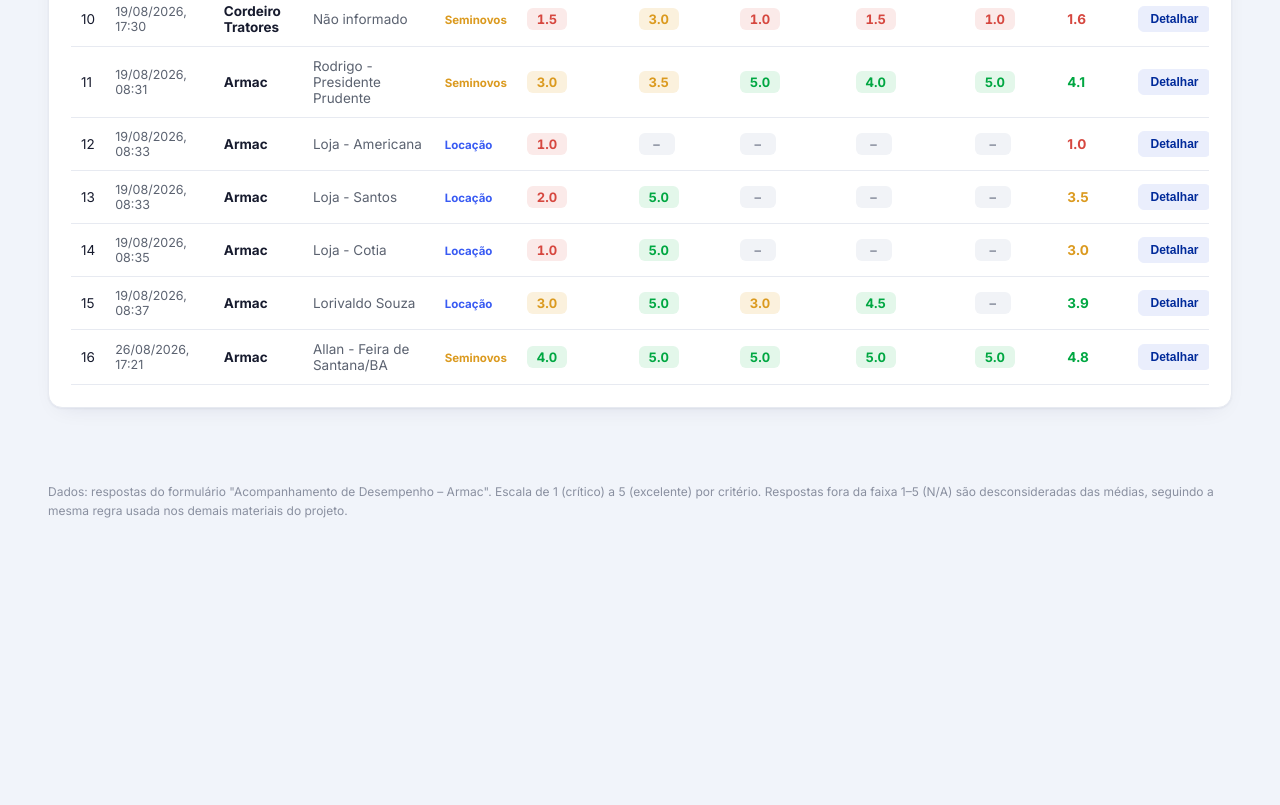
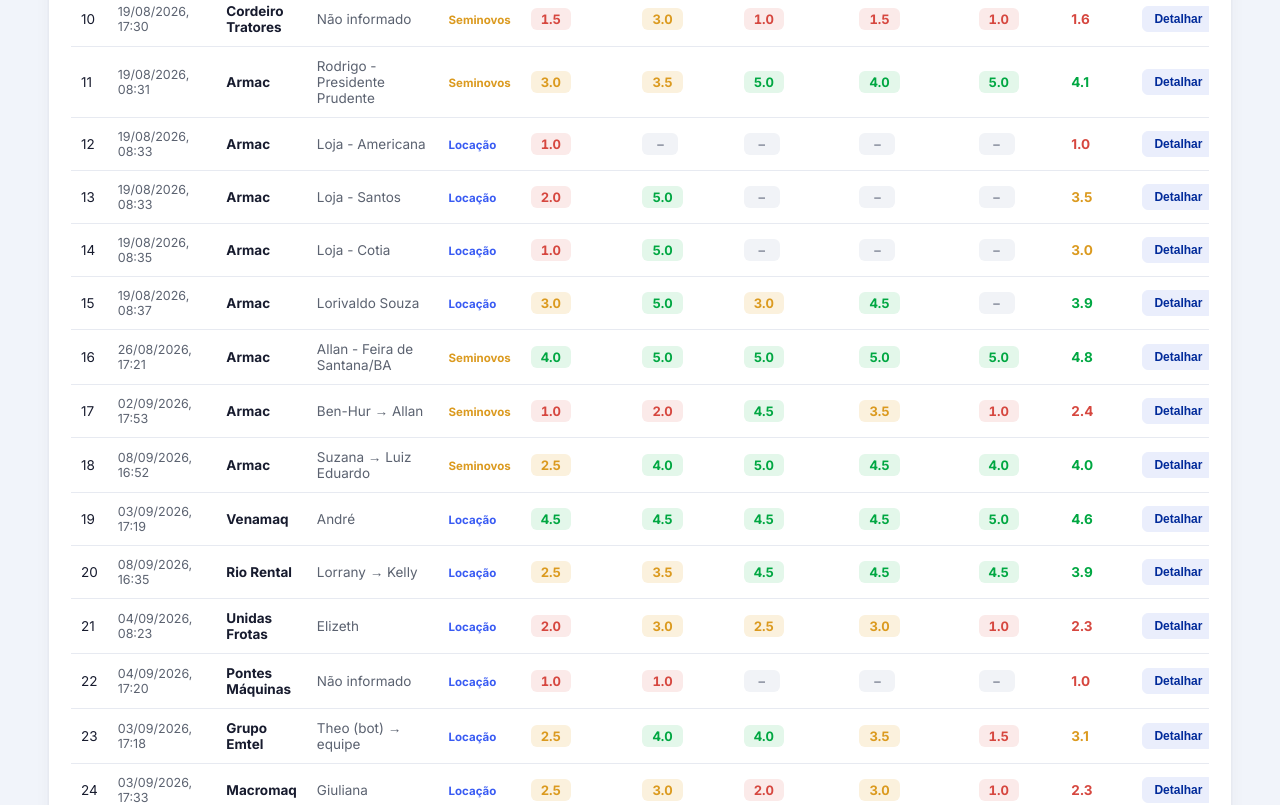
Before and after one commit to RENATO-RAY/Dashboard-ARMAC, a plain HTML site: page index.html in a window 1280 px wide. Shown: the part 1995-2800 px from the top of the page. Before the commit the page ends 2552 px from the top, so only its background shows below. Drawn offline with Linux system fonts and the light colour scheme.

Commit message:
Add files via upload

```diff
--- a/index.html
+++ b/index.html
@@ -589,10 +589,19 @@
   {timestamp:'2026-08-19 17:30:00', empresa:'Cordeiro Tratores', vendedor:'Não informado',               tipo:'Seminovos', isArmac:false, loja:null, primeiroContatoTime:null, consultorTime:null, scores:[2.0,1.0,5.0,1.0,1.0,1.0,1.0,2.0,1.0,1.0]},
   {timestamp:'2026-08-19 08:31:45', empresa:'Armac',         vendedor:'Rodrigo - Presidente Prudente',   tipo:'Seminovos', isArmac:true,  loja:'Presidente Prudente', primeiroContatoTime:'14:17', consultorTime:'16:08', scores:[1.0,5.0,2.0,5.0,5.0,5.0,4.0,4.0,5.0,5.0]},
   {timestamp:'2026-08-19 08:33:01', empresa:'Armac',         vendedor:'Loja - Americana',                tipo:'Locação',   isArmac:true,  loja:'Americana', primeiroContatoTime:null, consultorTime:null, scores:[1.0,'N/A','N/A','N/A','N/A','N/A','N/A','N/A','N/A','N/A']},
-  {timestamp:'2026-08-19 08:33:52', empresa:'Armac',         vendedor:'Loja - Santos',                   tipo:'Locação',   isArmac:true,  loja:'Santos', primeiroContatoTime:'08:27', consultorTime:null, scores:[2.0,'N/A','N/A',5.0,'N/A','N/A','N/A','N/A','N/A','N/A']},
-  {timestamp:'2026-08-19 08:35:10', empresa:'Armac',         vendedor:'Loja - Cotia',                    tipo:'Locação',   isArmac:true,  loja:'Cotia', primeiroContatoTime:'17:36', consultorTime:null, scores:[1.0,'N/A','N/A',5.0,'N/A','N/A','N/A','N/A','N/A','N/A']},
+  {timestamp:'2026-08-19 08:33:52', empresa:'Armac',         vendedor:'Loja - Santos',                   tipo:'Locação',   isArmac:true,  loja:'Santos', primeiroContatoTime:'08:27', consultorTime:null, scores:[2.0,'N/A',5.0,5.0,'N/A','N/A','N/A','N/A','N/A','N/A']},
+  {timestamp:'2026-08-19 08:35:10', empresa:'Armac',         vendedor:'Loja - Cotia',                    tipo:'Locação',   isArmac:true,  loja:'Cotia', primeiroContatoTime:'17:36', consultorTime:null, scores:[1.0,'N/A',5.0,5.0,'N/A','N/A','N/A','N/A','N/A','N/A']},
   {timestamp:'2026-08-19 08:37:55', empresa:'Armac',         vendedor:'Lorivaldo Souza',                 tipo:'Locação',   isArmac:true,  loja:null, primeiroContatoTime:'09:28', consultorTime:'09:28', scores:[3.0,3.0,5.0,5.0,2.0,4.0,4.0,5.0,'N/A','N/A']},
   {timestamp:'2026-08-26 17:21:42', empresa:'Armac',         vendedor:'Allan - Feira de Santana/BA',     tipo:'Seminovos', isArmac:true,  loja:'Feira de Santana/BA', primeiroContatoTime:'11:50', consultorTime:'13:29', scores:[4.0,4.0,5.0,5.0,5.0,5.0,5.0,5.0,5.0,5.0]},
+  {timestamp:'2026-09-02 17:53:00', empresa:'Armac',         vendedor:'Ben-Hur → Allan',                 tipo:'Seminovos', isArmac:true,  loja:'Luís Eduardo Magalhães/BA', primeiroContatoTime:'26/08 11:42', consultorTime:'31/08 11:21', scores:[1.0,1.0,3.0,1.0,4.0,5.0,4.0,3.0,1.0,1.0]},
+  {timestamp:'2026-09-08 16:52:00', empresa:'Armac',         vendedor:'Suzana → Luiz Eduardo',           tipo:'Seminovos', isArmac:true,  loja:'Eusébio/CE', primeiroContatoTime:'26/08 14:40', consultorTime:'02/09 15:45', scores:[1.0,4.0,3.0,5.0,5.0,5.0,4.0,5.0,4.0,'N/A']},
+  {timestamp:'2026-09-03 17:19:00', empresa:'Venamaq',       vendedor:'André',                           tipo:'Locação',   isArmac:false, loja:null, primeiroContatoTime:'03/09 17:19', consultorTime:'03/09 17:19', scores:[5.0,4.0,5.0,4.0,4.0,5.0,4.0,5.0,5.0,5.0]},
+  {timestamp:'2026-09-08 16:35:00', empresa:'Rio Rental',    vendedor:'Lorrany → Kelly',                 tipo:'Locação',   isArmac:false, loja:null, primeiroContatoTime:'04/09 17:17', consultorTime:'08/09 08:07', scores:[1.0,4.0,3.0,4.0,5.0,4.0,4.0,5.0,5.0,4.0]},
+  {timestamp:'2026-09-04 08:23:00', empresa:'Unidas Frotas', vendedor:'Elizeth',                         tipo:'Locação',   isArmac:false, loja:null, primeiroContatoTime:'03/09 16:59', consultorTime:'04/09 08:23', scores:[3.0,1.0,5.0,1.0,3.0,2.0,3.0,3.0,1.0,1.0]},
+  {timestamp:'2026-09-04 17:20:00', empresa:'Pontes Máquinas', vendedor:'Não informado',                 tipo:'Locação',   isArmac:false, loja:null, primeiroContatoTime:'04/09 17:20', consultorTime:null, scores:[1.0,'N/A',1.0,'N/A','N/A','N/A','N/A','N/A','N/A','N/A']},
+  {timestamp:'2026-09-03 17:18:00', empresa:'Grupo Emtel',   vendedor:'Theo (bot) → equipe',             tipo:'Locação',   isArmac:false, loja:null, primeiroContatoTime:'03/09 17:18', consultorTime:'04/09 08:18', scores:[3.0,2.0,5.0,3.0,4.0,4.0,3.0,4.0,2.0,1.0]},
+  {timestamp:'2026-09-03 17:33:00', empresa:'Macromaq',      vendedor:'Giuliana',                        tipo:'Locação',   isArmac:false, loja:null, primeiroContatoTime:'03/09 17:18', consultorTime:'03/09 17:33', scores:[4.0,1.0,5.0,1.0,2.0,2.0,3.0,3.0,1.0,1.0]},
+  {timestamp:'2026-09-04 17:38:00', empresa:'VRental',       vendedor:'Priscila Silva',                  tipo:'Locação',   isArmac:false, loja:null, primeiroContatoTime:'04/09 17:17', consultorTime:'04/09 17:38', scores:[4.0,2.0,5.0,4.0,5.0,3.0,4.0,4.0,'N/A',1.0]},
 ];
 
 let allResponses = EMBEDDED_RESPONSES.slice();
```
